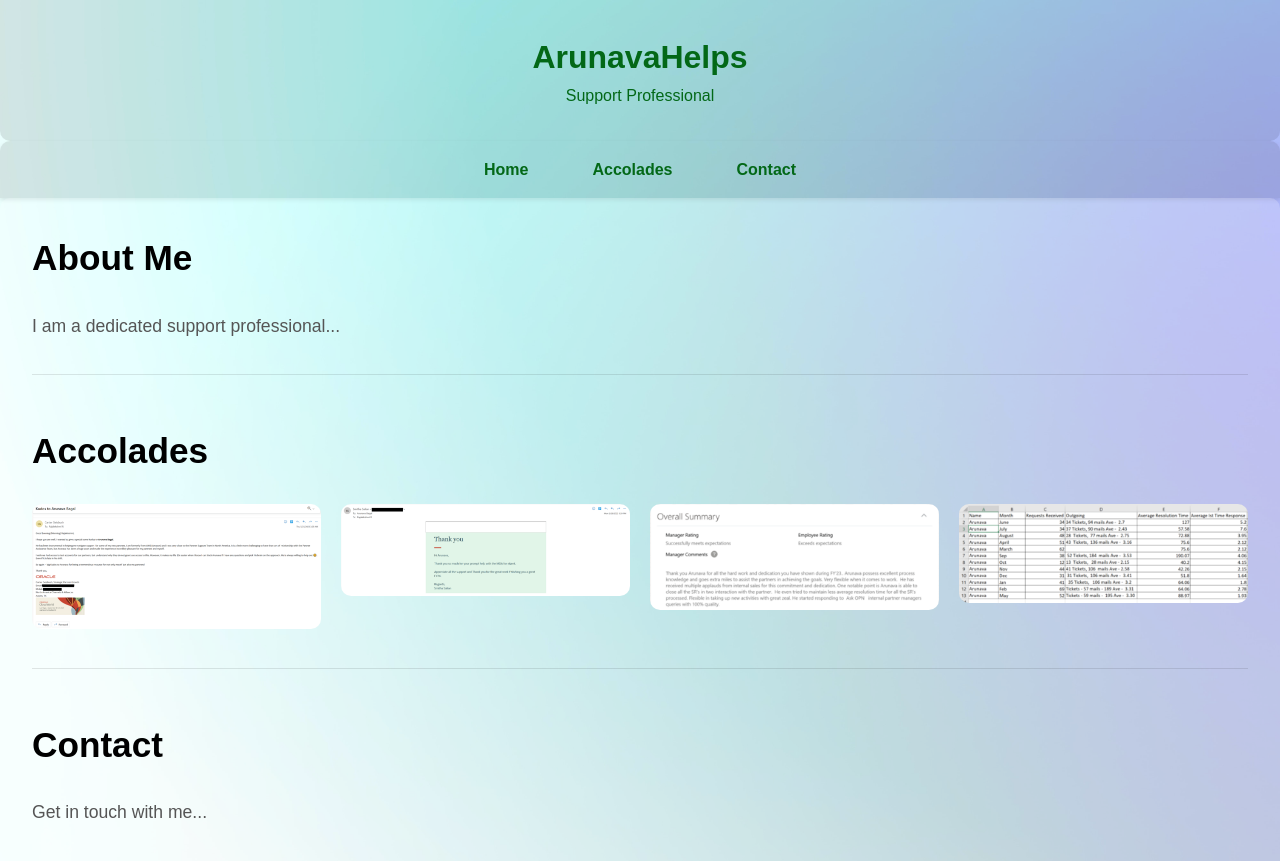
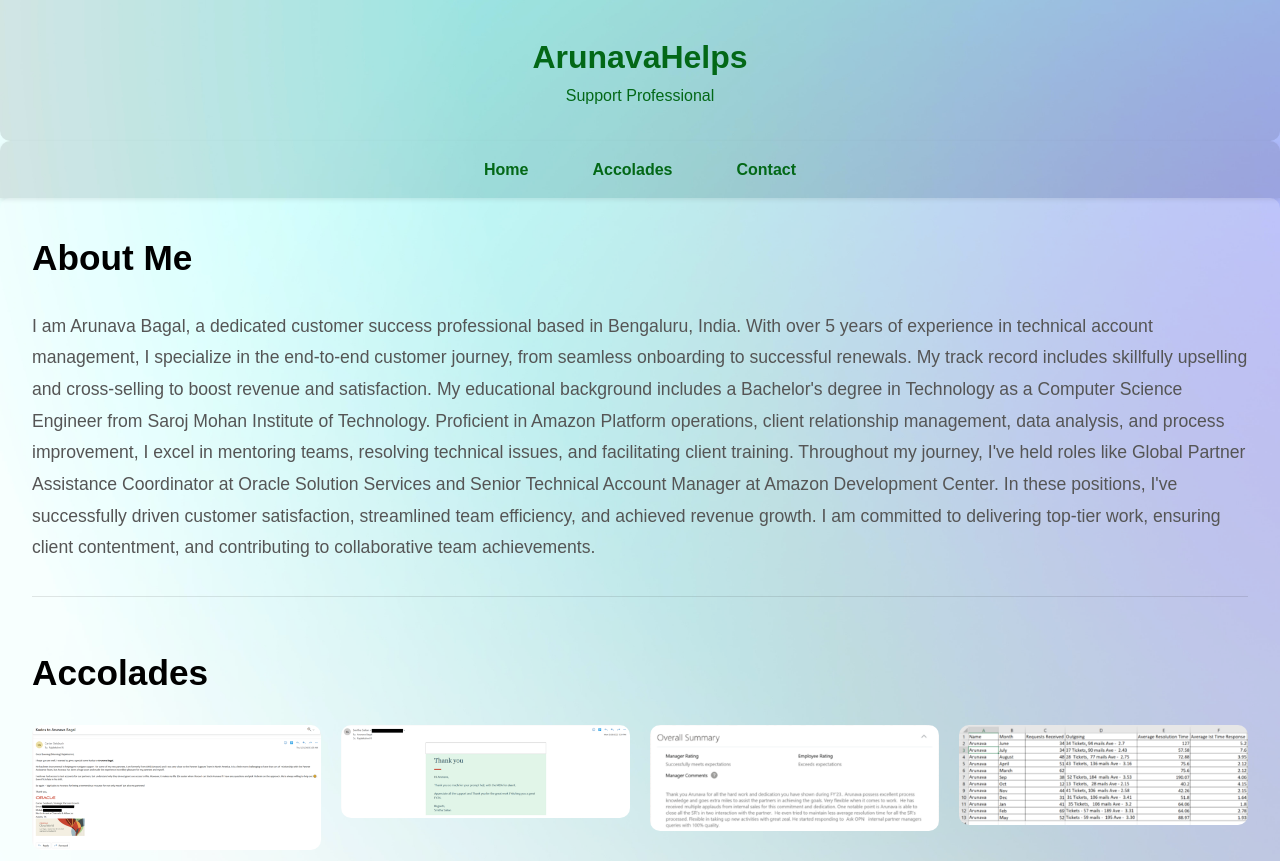
Before and after one commit to arunava45/arunavahelps, a plain HTML site: page index.html in a window 1280 px wide. Shown: the top 861 px of the page. Drawn offline with Linux system fonts and the light colour scheme.

Commit message:
Update index.html

```diff
--- a/index.html
+++ b/index.html
@@ -19,7 +19,11 @@
     <main>
         <section id="about">
     <h2>About Me</h2>
-    <p>I am a dedicated support professional...</p>
+    <p>I am Arunava Bagal, a dedicated customer success professional based in Bengaluru, India. With over 5 years of experience in technical account management, I specialize in the end-to-end customer journey, from seamless onboarding to successful renewals. My track record includes skillfully upselling and cross-selling to boost revenue and satisfaction.
+
+My educational background includes a Bachelor's degree in Technology as a Computer Science Engineer from Saroj Mohan Institute of Technology. Proficient in Amazon Platform operations, client relationship management, data analysis, and process improvement, I excel in mentoring teams, resolving technical issues, and facilitating client training.
+
+Throughout my journey, I've held roles like Global Partner Assistance Coordinator at Oracle Solution Services and Senior Technical Account Manager at Amazon Development Center. In these positions, I've successfully driven customer satisfaction, streamlined team efficiency, and achieved revenue growth. I am committed to delivering top-tier work, ensuring client contentment, and contributing to collaborative team achievements.</p>
 </section>
         <section id="accolades">
             <h2>Accolades</h2>
```
